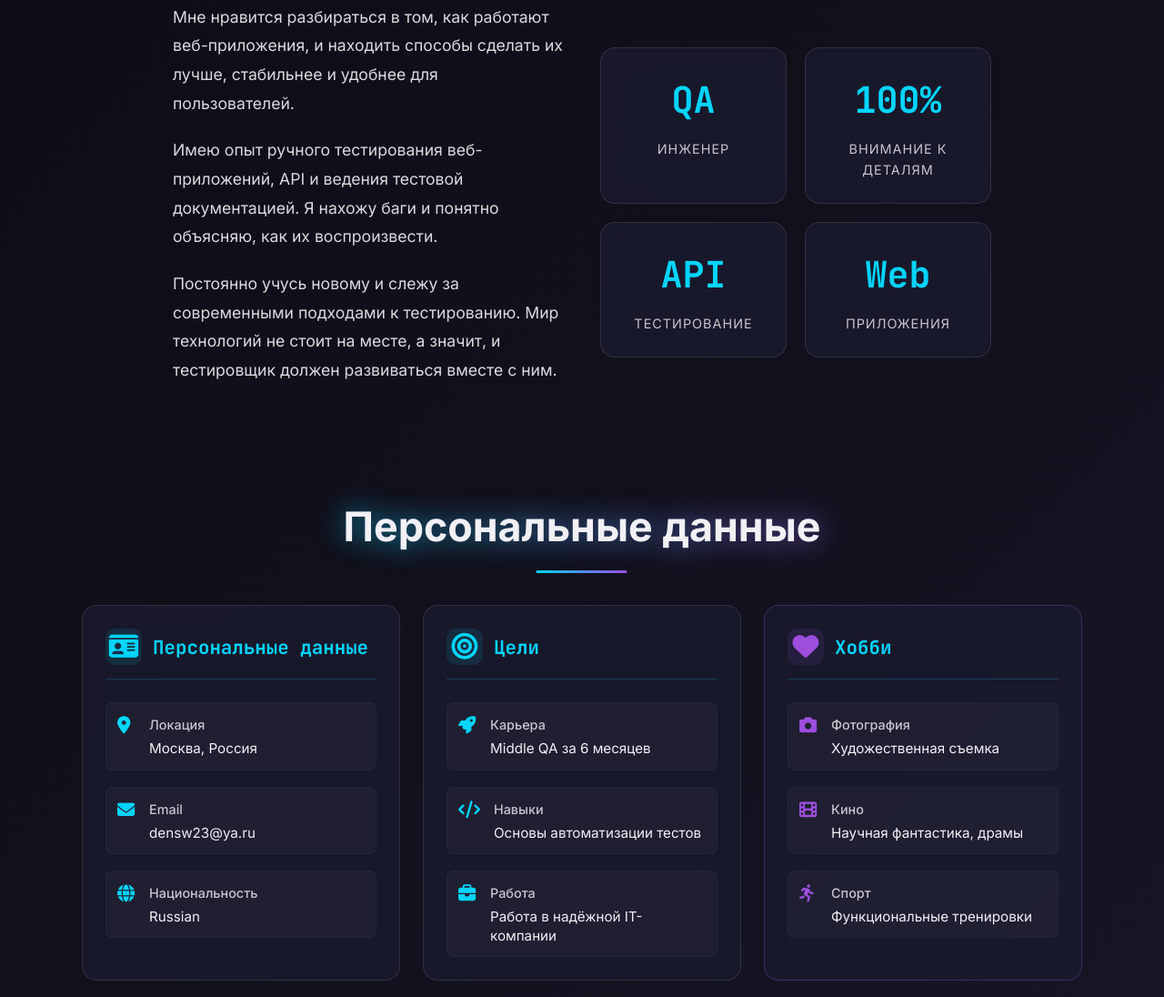
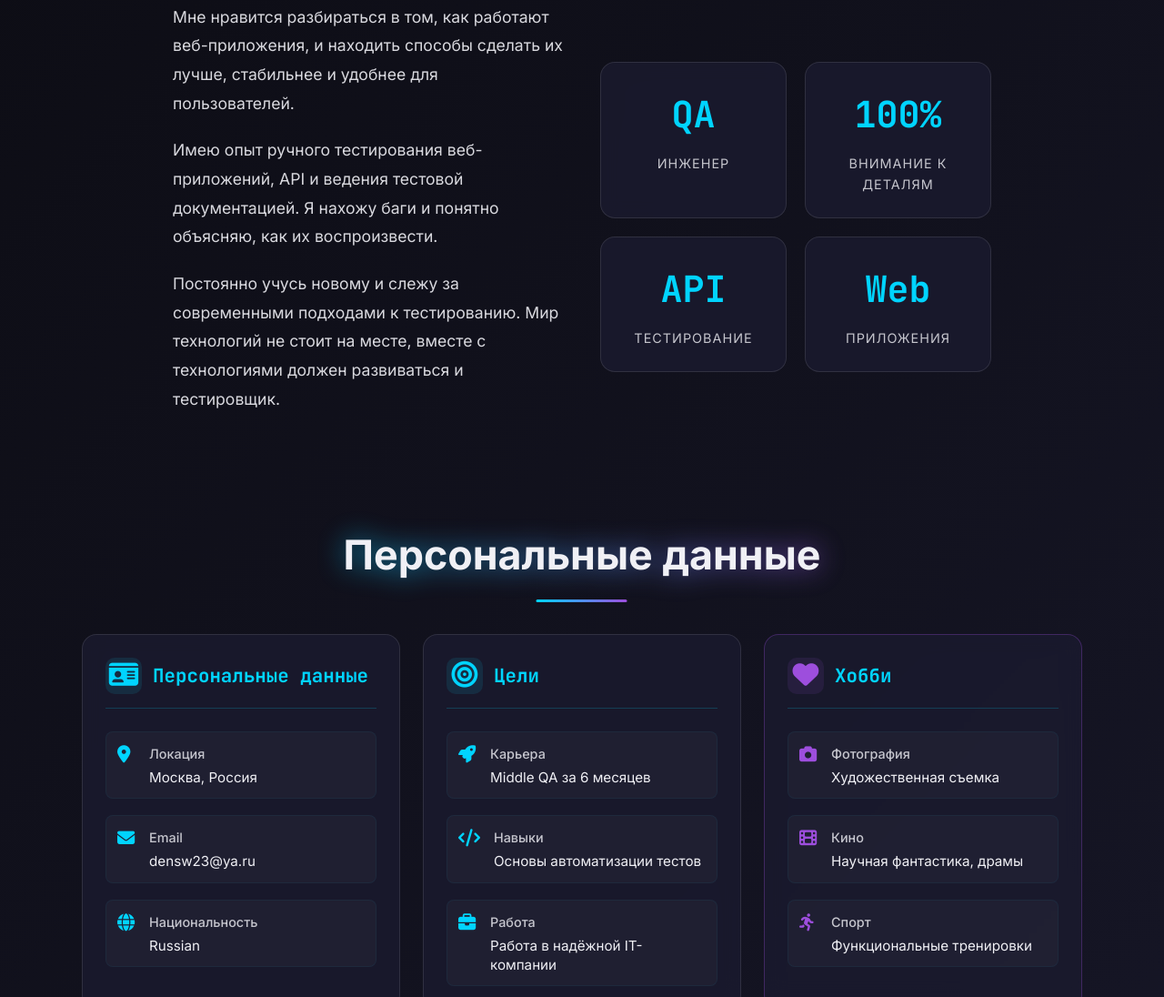
Before and after one commit to Shr-Sveta-QA/Shr-Sveta-QA.github.io, a plain HTML site: page index.html in a window 1280 px wide. Shown: the part 1019-2115 px from the top of the page at 91% size. Drawn offline with Linux system fonts and the light colour scheme.

Commit message:
Update index.html

```diff
--- a/index.html
+++ b/index.html
@@ -93,7 +93,7 @@
       Имею опыт ручного тестирования веб-приложений, API и ведения тестовой документацией. Я нахожу баги и понятно объясняю, как их воспроизвести.
     </p>
     <p>
-      Постоянно учусь новому и слежу за современными подходами к тестированию. Мир технологий не стоит на месте, а значит, и тестировщик должен развиваться вместе с ним.
+      Постоянно учусь новому и слежу за современными подходами к тестированию. Мир технологий не стоит на месте, вместе с технологиями должен развиваться и тестировщик.
     </p>
         </div>
         <div class="about-stats">
```
